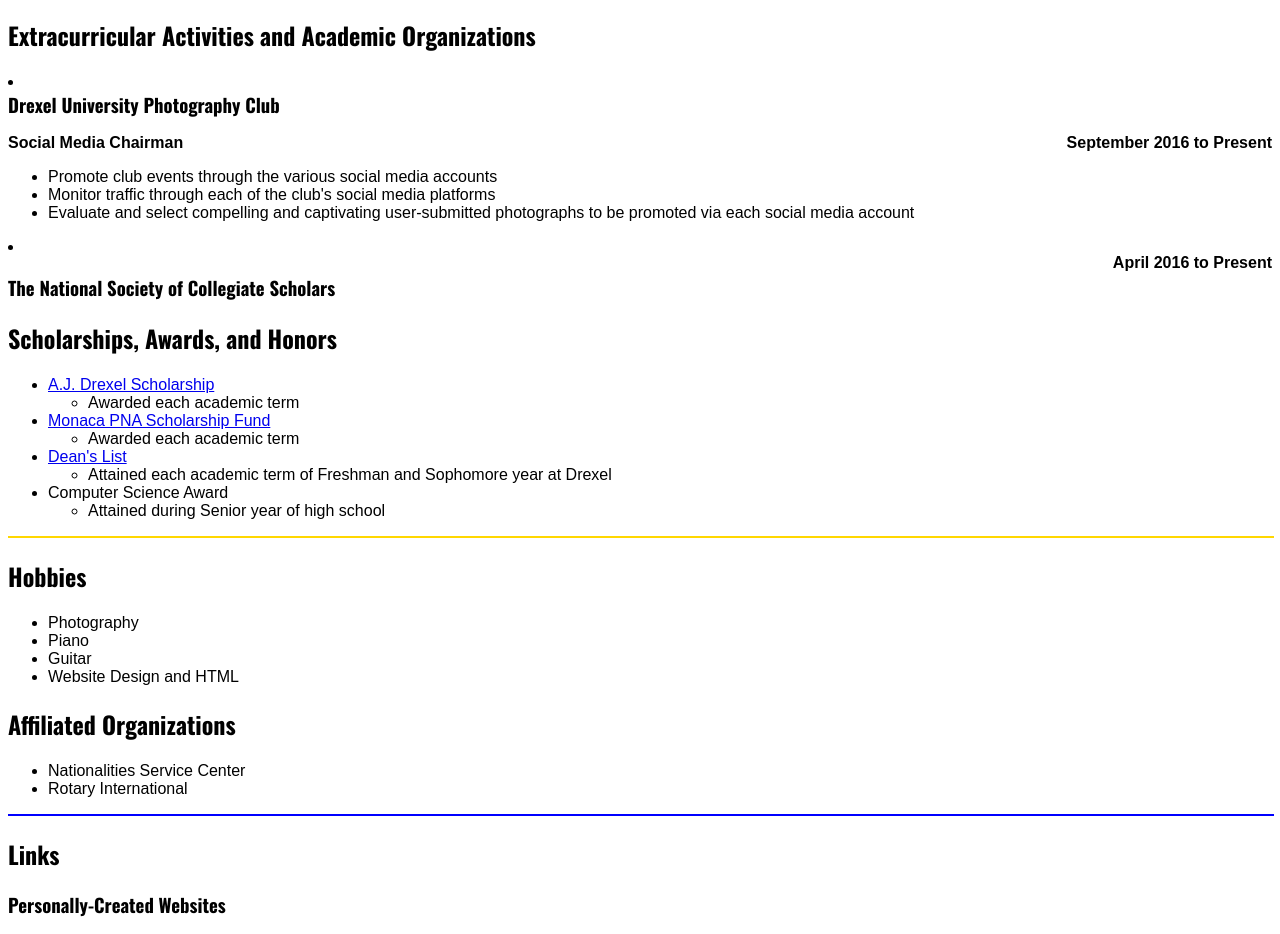
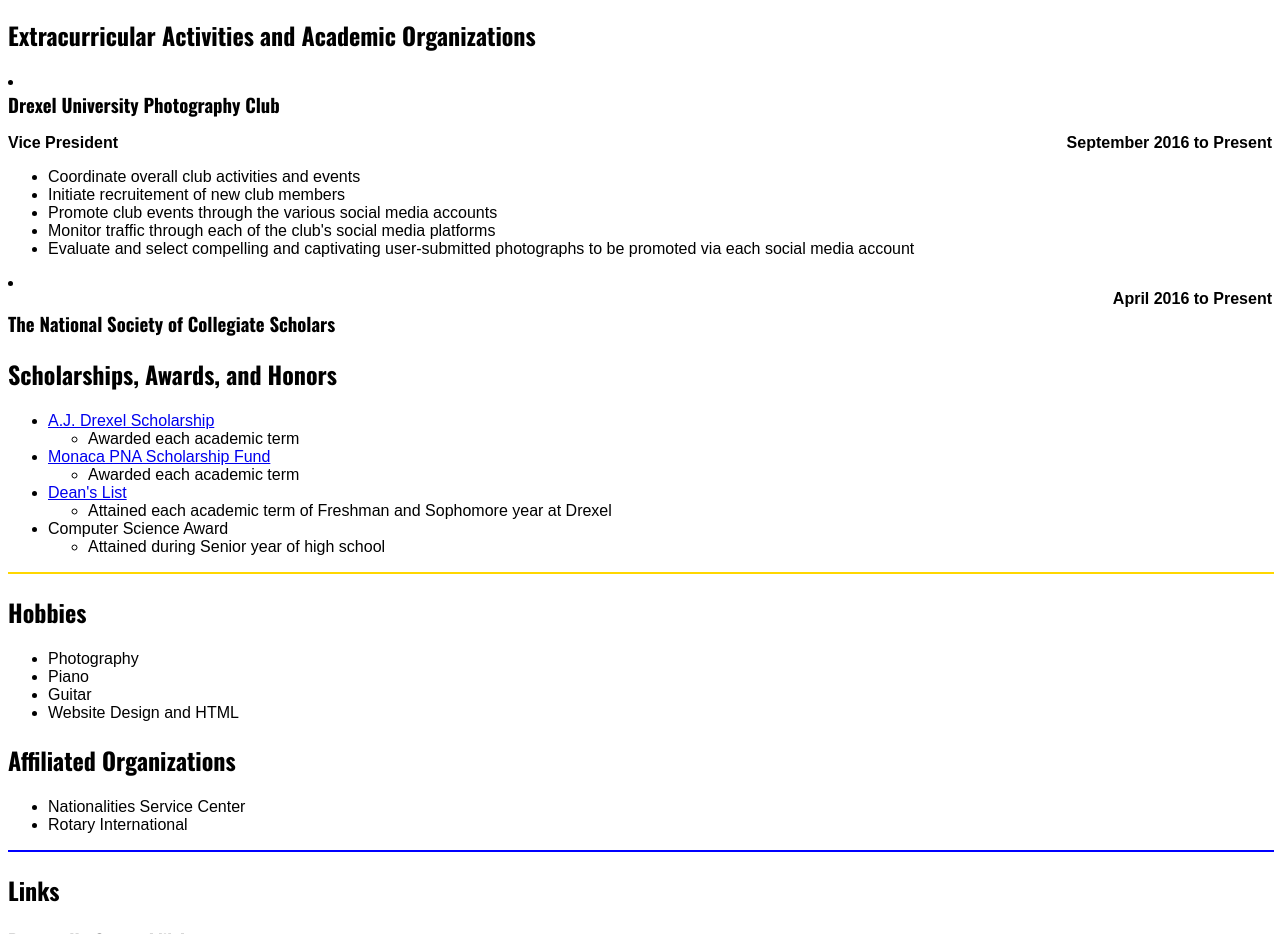
Before and after one commit to rmm429/Personal-Website, a plain HTML site: page info.html in a window 1280 px wide. Shown: the part 2484-3418 px from the top of the page. Drawn offline with nearby package versions, Linux system fonts and the light colour scheme; a web font is replaced by a local one.

Commit message:
Updated DUPC section

```diff
--- a/info.html
+++ b/info.html
@@ -315,13 +315,15 @@
 
 <li><h3 style="margin: 0; padding: 0;">Drexel University Photography Club</h3></li>
 <div style="float: left; width: auto; border: none;">
-	<p><b>Social Media Chairman</b></p>
+	<p><b>Vice President</b></p>
 </div>
 <div style="float: right; width: auto; border: none;">
 	<p><b>September 2016 to Present</b></p>
 </div>
 <div style="clear: both; ">
 	<ul>
+		<li>Coordinate overall club activities and events</li>
+		<li>Initiate recruitement of new club members</li>
 		<li>Promote club events through the various social media accounts</li>
 		<li>Monitor traffic through each of the club's social media platforms</li>
 		<li>Evaluate and select compelling and captivating user-submitted photographs to be promoted via each social media account</li>
```
